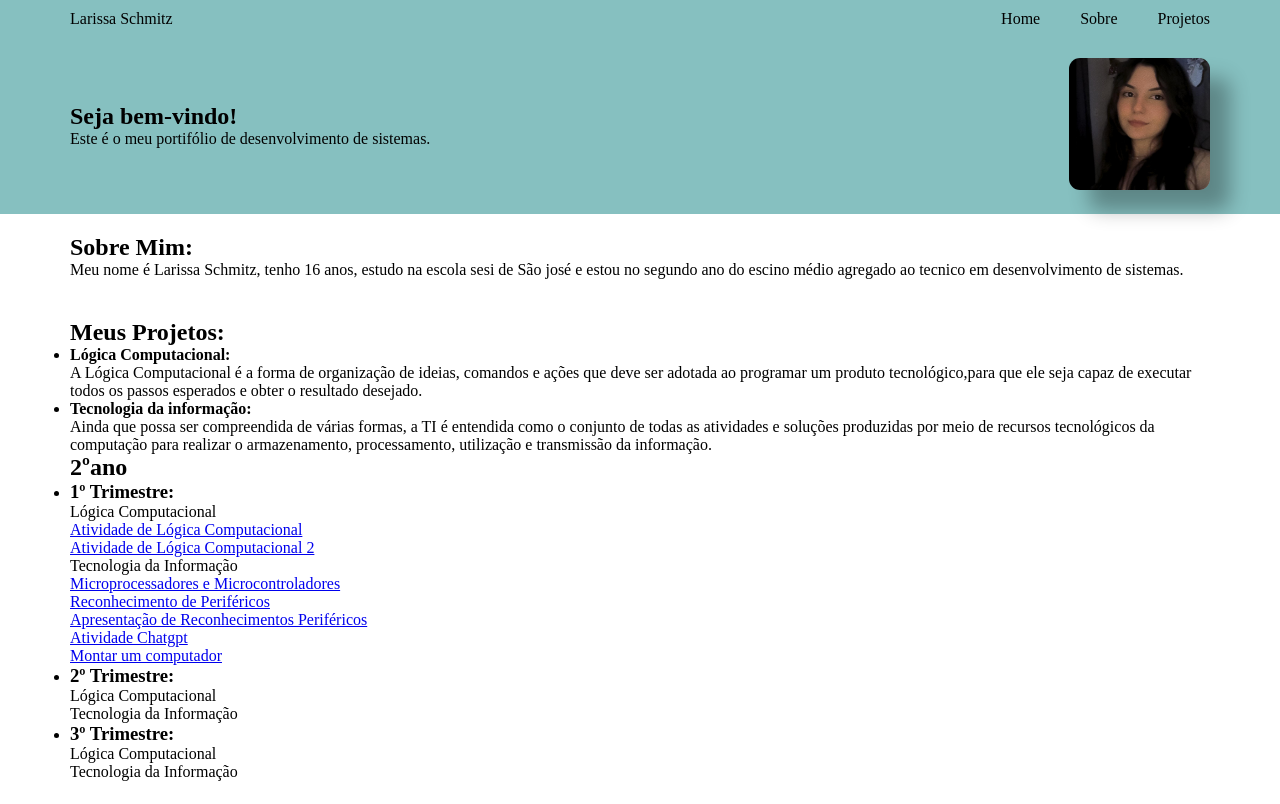
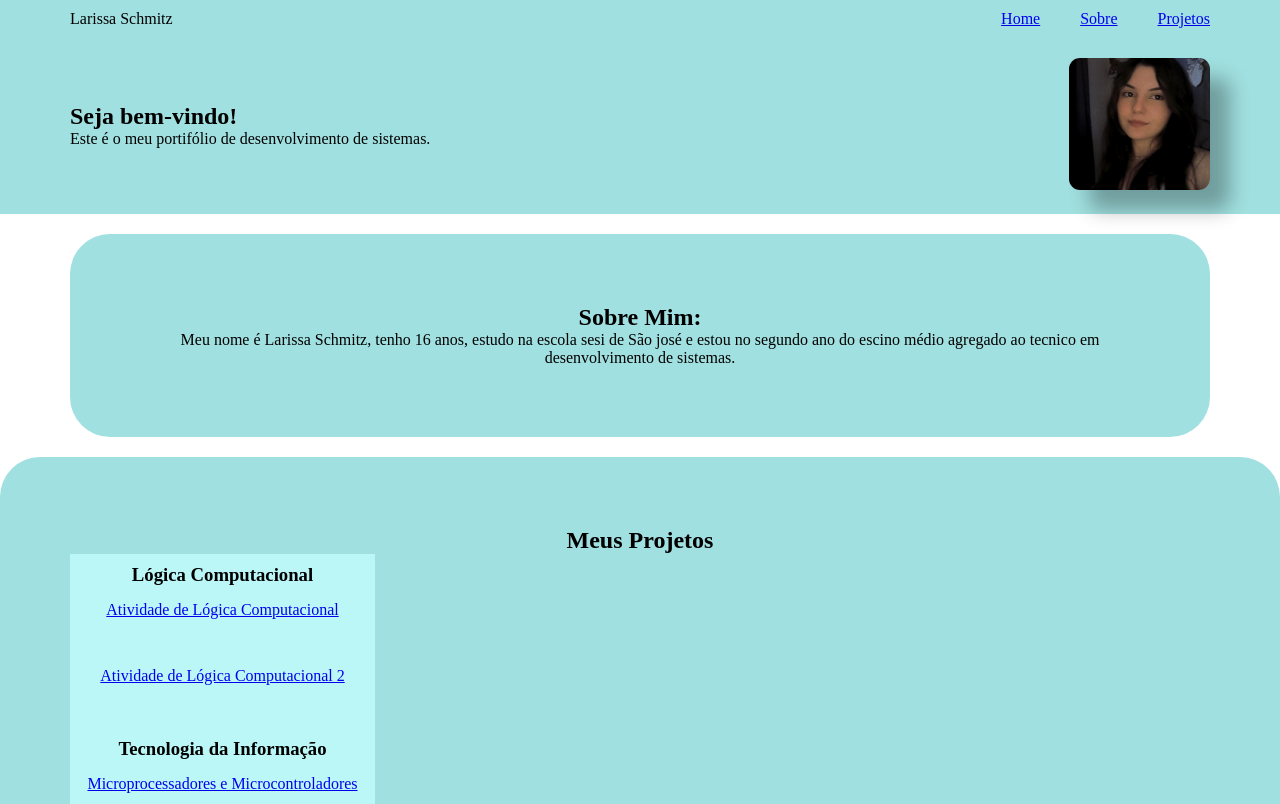
Before and after one commit to larisch12/Portf-lio, a plain HTML site: page index.html in a window 1280 px wide. Shown: the top 804 px of the page. Drawn offline with Linux system fonts and the light colour scheme.

Commit message:
Add files via upload

```diff
--- a/index.html
+++ b/index.html
@@ -13,13 +13,13 @@
         <nav>
             <ul>
                 <li>
-                    <a>Home</a>
+                    <a href="#home">Home</a>
                 </li>
                 <li>
-                    <a>Sobre</a>
+                    <a href="#sobre">Sobre</a>
                 </li>
                 <li>
-                    <a>Projetos</a>
+                    <a href="#projeto">Projetos</a>
                 </li>
             </ul>
         </nav>
@@ -34,54 +34,32 @@
 </div>
     </section>
     <section id="sobre">
+        <div class="meio">
             <h2>Sobre Mim:</h2>
             <p>Meu nome é Larissa Schmitz, tenho 16 anos, estudo na escola sesi de São josé e estou no segundo ano do escino médio agregado ao tecnico em desenvolvimento de sistemas. </p>
+        </div>
+    </section>
+    <section id="projetos">
+   <div class="meio">
+    <h1>Meus Projetos</h1>
+    <div class="lista">
 
-    </section>
-    <section id="projeto">
-        <h1>Meus Projetos:</h1>
-<ul>
-    <li>
-        <h4>Lógica Computacional:</h4>
-    <p>A Lógica Computacional é a forma de organização de ideias, comandos e ações que deve ser adotada ao programar um produto tecnológico,para que ele seja capaz de executar todos os passos esperados e obter o resultado desejado.</p>
-</ul>
-<ul>
-    <li>
-        <h4>Tecnologia da informação:</h4>
-    <p>Ainda que possa ser compreendida de várias formas, a TI é entendida como o conjunto de todas as atividades e soluções produzidas por meio de recursos tecnológicos da computação para realizar o armazenamento, processamento, utilização e transmissão da informação.</p>
-</ul>
-<h1>2ºano</h1>
-<ul>
-    <li>
-        <h3>1º Trimestre:</h3>
-        <p>Lógica Computacional</p>
+        <div class="projeto">
+            <h3>Lógica Computacional</h3>
             <a href="https://docs.google.com/document/d/18XvD5LZotZVv8qi0XK3oUlySNhuaEe-xMu7o1i2kdpU/edit?usp=sharing">Atividade de Lógica Computacional</a> <br>
             <a href="https://docs.google.com/document/d/1pN3Oaab3jl4U3XZj82qB-BB4Me80yXKEKYZ7NL_K45s/edit?usp=sharing">Atividade de Lógica Computacional 2 </a> <br>
-
-
-        <p>Tecnologia da Informação</p>
+        </div>
+        <div class="projeto">
+            <h3>Tecnologia da Informação</h3>
             <a href="https://docs.google.com/presentation/d/1dbN4eDMvcnm7IFew2JIxvDFOSOgLyKkl/edit?usp=sharing&ouid=116112176205032662605&rtpof=true&sd=true">Microprocessadores e Microcontroladores</a> <br>
             <a href="https://docs.google.com/document/d/1gWGZgeVSNlqz-X1t27C3MoXep18aE2SQv8OBSuBv3KU/edit?usp=sharing">Reconhecimento de Periféricos</a> <br>
             <a href="https://drive.google.com/file/d/1gjWUTWRDsgLW19dvr_SCtXGoWkLY4l2D/view">Apresentação de Reconhecimentos Periféricos</a> <br>
             <a href="https://docs.google.com/document/d/1JPFSsJtM6TpRbc2hyXJWceiIUzf380acTLdjoIGRFt8/edit?usp=sharing">Atividade Chatgpt</a> <br>
             <a href="https://www.canva.com/design/DAF-RaGHvt4/2CWNVEXg_-YM7nGV68qsJQ/edit?utm_content=DAF-RaGHvt4&utm_campaign=designshare&utm_medium=link2&utm_source=sharebutton">Montar um computador</a> <br>
 
-
-</ul>
-<ul>
-    <li>
-<h3>2º Trimestre:</h3>
-<p>Lógica Computacional</p>
-
-<p>Tecnologia da Informação</p>
-</ul>
-<ul>
-    <li>
-        <h3>3º Trimestre:</h3>
-        <p>Lógica Computacional</p>
-
-        <p>Tecnologia da Informação</p>
-</ul>
+        </div>
+    </div>
+    </div>
    </section>
 
 </body>
--- a/style.css
+++ b/style.css
@@ -5,7 +5,7 @@
 
 header{
     display: flex;
-    background-color: rgb(134, 192, 192);
+    background-color: rgb(161, 224, 224);
     padding: 10px 70px;
     justify-content: space-between;
 }
@@ -31,11 +31,29 @@ header li{
     box-shadow: 20px 20px 20px rgba(0,0,0,0.3);
 }
 
-
+ul li{
+    list-style: none;
+}
 #home{
-    background-color: rgb(134, 192, 192);
+    background-color: rgb(161, 224, 224);
 }
 
 #sobre, #projeto{
     padding: 20px 70px;
 }
+
+.meio{
+    text-align: center;
+    background-color: rgb(161, 224, 224);
+    padding: 70px;
+    border-radius: 40px;
+}
+
+.projeto{
+    background-color: rgb(187, 247, 247);
+    padding: 10px;
+    display: flex;
+    flex-direction: column;
+    gap: 15px;
+    width: 25%;
+}
```
Lines whose indentation alone changed are shown as unchanged.
